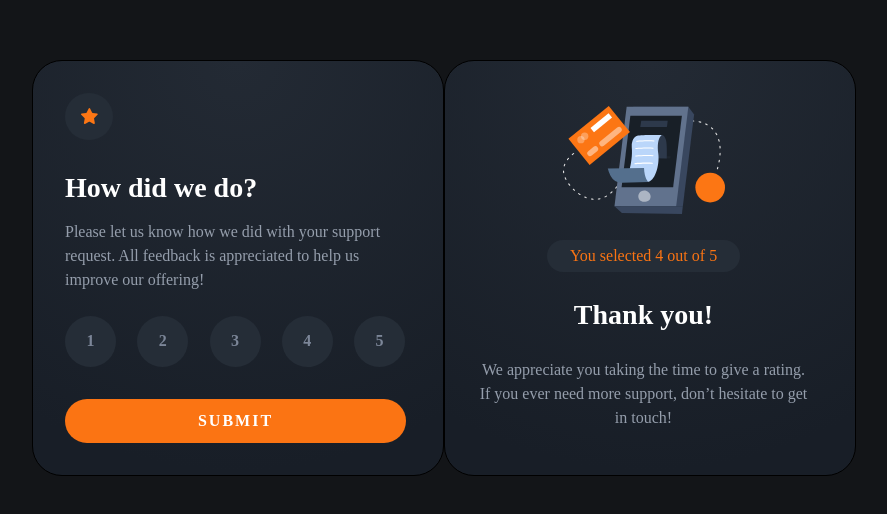
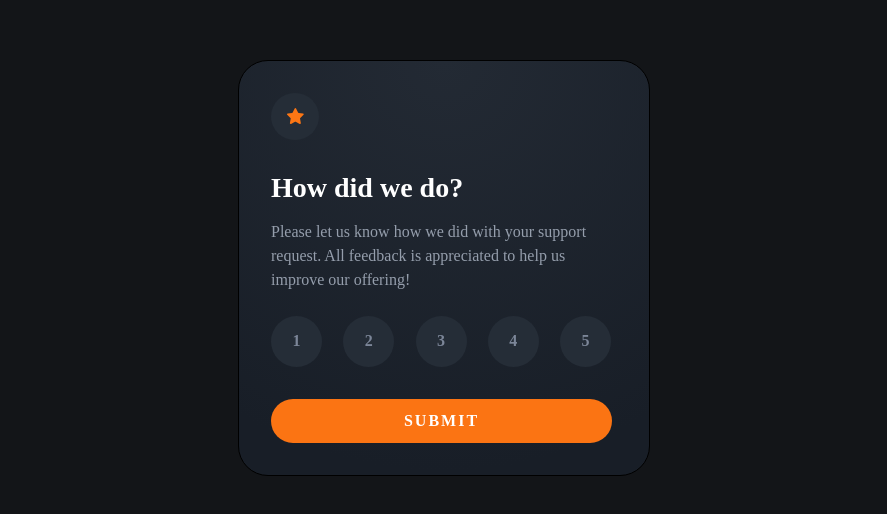
Before and after one commit to nicorithner/FEM-interactive-rating-component, a React (Create React App) app: page / in a window 1280 px wide. Shown: the part 132-646 px from the top of the page, without its empty margins (196-1083 px from the left). Built offline with nearby package versions, Linux system fonts and the light colour scheme.

Commit message:
Pass display prop to styled component TYBoxWrapper

```diff
--- a/src/components/thankYouBox/ThankYouBox.styled.ts
+++ b/src/components/thankYouBox/ThankYouBox.styled.ts
@@ -1,7 +1,11 @@
 import styled from "styled-components";
 import { GRADIENTS, NEUTRAL, PRIMARY } from "../../constants";
 
-export const TYBoxWrapper = styled.section`
+type Props = {
+  display: string
+}
+
+export const TYBoxWrapper = styled.section<Props>`
   border: 1px solid black;
   background: ${GRADIENTS.blackPearlGradient};
   height: 416px;
@@ -9,7 +13,7 @@ export const TYBoxWrapper = styled.section`
   border-radius: 30px;
   padding: 45px;
   padding-left: 32px;
-  display: flex;
+  display: ${p => p.display};
   flex-direction: column;
   justify-content: space-between;
   align-items: center;
--- a/src/components/thankYouBox/ThankYouBox.tsx
+++ b/src/components/thankYouBox/ThankYouBox.tsx
@@ -7,9 +7,14 @@ import {
   TYBoxWrapper,
 } from "./ThankYouBox.styled";
 import thankYouImage from "../../assets/images/illustration-thank-you.svg";
-export const ThankYouBox = () => {
+
+type TYBoxProps = {
+  display: boolean;
+};
+
+export const ThankYouBox = (props: TYBoxProps) => {
   return (
-    <TYBoxWrapper>
+    <TYBoxWrapper display={props.display ? "flex" : "none"}>
       <TYBoxImg src={thankYouImage} />
       <TYBoxResult>
         <TYBoxResultText>You selected 4 out of 5</TYBoxResultText>
```
